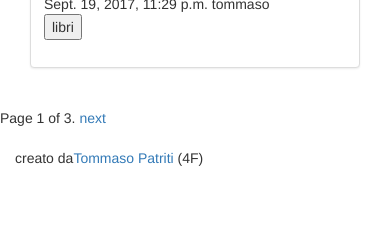
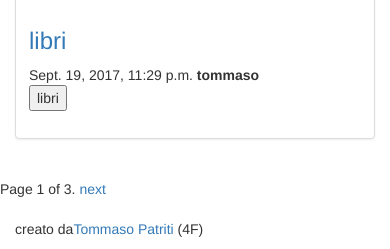
Before and after one commit to Ro0t-set/Saggiatore-Galilei, a Django app: page / in a window 390 px wide. Shown: the part 1162-1411 px from the top of the page. Before the commit the page ends 1328 px from the top, so only its background shows below. Run offline with Django 3.2, Linux system fonts and the light colour scheme; data comes from the database, SQL or seed files in the repository; both versions use the stored data as it was after the commit; some libraries are stand-ins or nearby versions.

Commit message:
piccoli miglioramenti grafici

```diff
--- a/App/templates/articoli/lista_articoli.html
+++ b/App/templates/articoli/lista_articoli.html
@@ -16,10 +16,11 @@
 
 
     <div class="container">
+<div class="row">
+        <div class="col-md-3">
+            <div class="col-md-12">  </div>
 
-        <div class="col-md-3">
-
-        <div class="thumbnail">
+            <div class="thumbnail">
           <img src="..." alt="...">
           <div class="caption">
 
@@ -27,7 +28,7 @@
 
                   <h3><a href="">{{ articolo.titolo }}</a></h3>
                 {{ articolo.published_date }}
-                 <h10>{{ articolo.author }}</h10>
+                 <b>{{ articolo.author }}</b>
                  <br>
 
                  <form action="/vedi_tutto" method="get">
@@ -37,6 +38,7 @@
 
 
           </div>
+        </div>
         </div>
       </div>
     </div>
```
Also changed, not shown: db.sqlite3.
